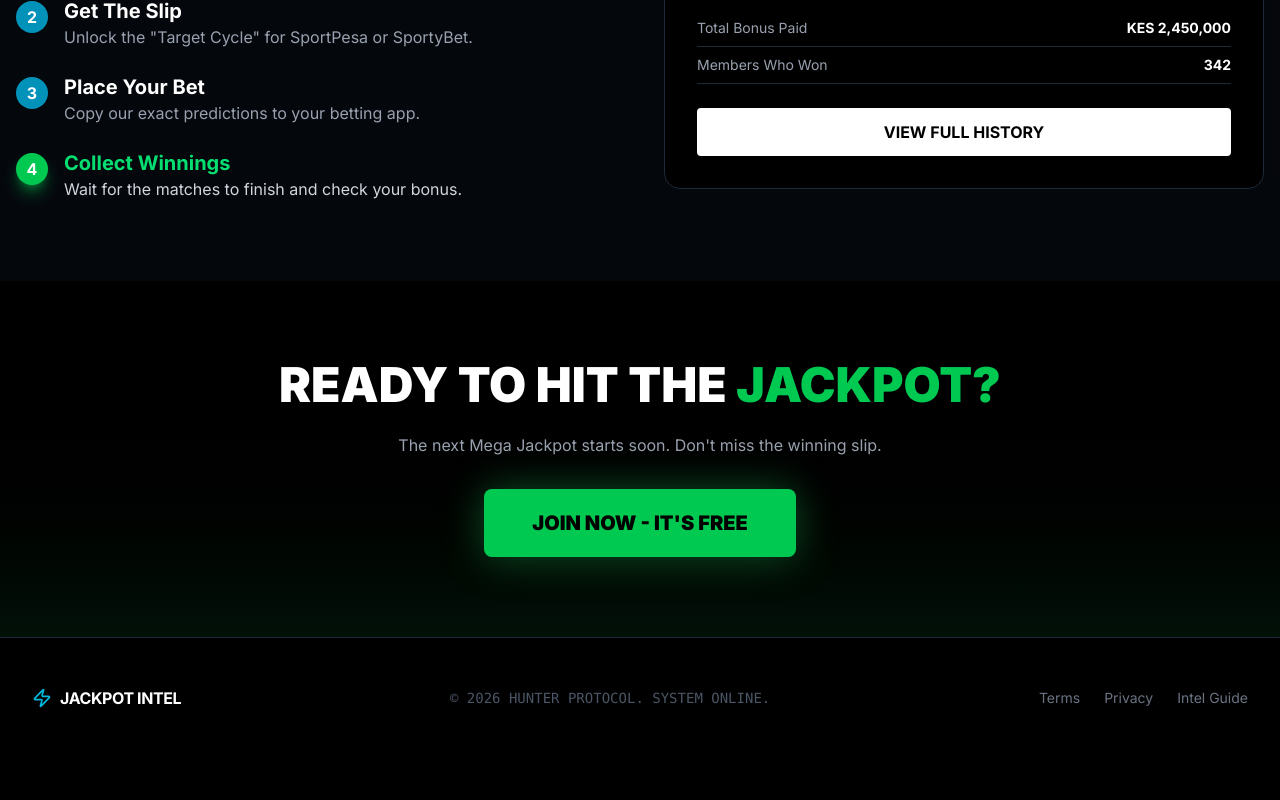
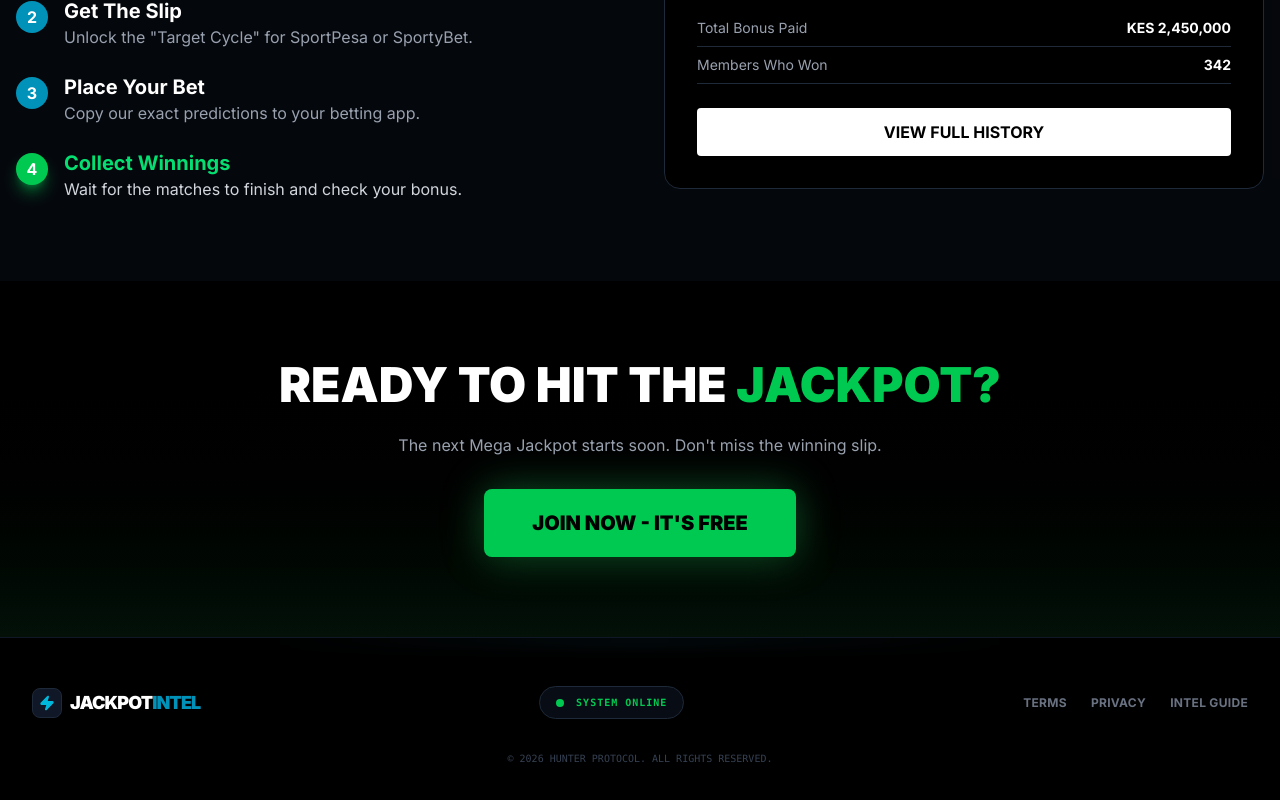
Before and after one commit to Donke-1/jackpot-intel, a Next.js app: page / in a window 1280 px wide. Shown: the part 1854-2654 px from the top of the page. Before the commit the page ends 2612 px from the top, so only its background shows below. Built offline with nearby package versions, Linux system fonts and the light colour scheme; no server answers; the database is empty.

Commit message:
footer and navbar to layout folder

```diff
--- a/components/Footer.tsx
+++ /dev/null
@@ -1,26 +0,0 @@
-import React from 'react';
-import { Zap } from 'lucide-react';
-
-export default function Footer() {
-  return (
-    <footer className="border-t border-gray-800 bg-black py-12">
-      <div className="max-w-7xl mx-auto px-4 sm:px-6 lg:px-8 flex flex-col md:flex-row justify-between items-center">
-
-        <div className="flex items-center space-x-2 mb-4 md:mb-0">
-          <Zap className="h-5 w-5 text-cyan-500" />
-          <span className="font-bold text-white tracking-tight">JACKPOT INTEL</span>
-        </div>
-
-        <div className="text-sm text-gray-600 font-mono">
-          &copy; {new Date().getFullYear()} HUNTER PROTOCOL. SYSTEM ONLINE.
-        </div>
-
-        <div className="flex space-x-6 mt-4 md:mt-0">
-          <a href="#" className="text-gray-500 hover:text-white transition-colors text-sm">Terms</a>
-          <a href="#" className="text-gray-500 hover:text-white transition-colors text-sm">Privacy</a>
-          <a href="#" className="text-gray-500 hover:text-white transition-colors text-sm">Intel Guide</a>
-        </div>
-      </div>
-    </footer>
-  );
-}
--- /dev/null
+++ b/components/layout/Footer.tsx
@@ -0,0 +1,58 @@
+'use client';
+
+import React from 'react';
+import { usePathname } from 'next/navigation';
+import { Zap } from 'lucide-react';
+
+export default function Footer() {
+  const pathname = usePathname();
+
+  // 1. SMART HIDE: Don't show this footer inside the Dashboard/Admin
+  if (pathname?.startsWith('/dashboard') || pathname?.startsWith('/admin')) {
+    return null;
+  }
+
+  return (
+    <footer className="border-t border-gray-900 bg-black py-12 relative overflow-hidden">
+      {/* Background Glow (Optional subtle effect) */}
+      <div className="absolute top-0 left-1/2 -translate-x-1/2 w-full max-w-3xl h-1 bg-gradient-to-r from-transparent via-cyan-900/50 to-transparent blur-sm" />
+
+      <div className="max-w-7xl mx-auto px-4 sm:px-6 lg:px-8 flex flex-col md:flex-row justify-between items-center gap-6">
+
+        {/* LEFT: Logo */}
+        <div className="flex items-center space-x-2">
+          <div className="bg-gray-900 p-1.5 rounded-lg border border-gray-800">
+            <Zap className="h-4 w-4 text-cyan-500 fill-current" />
+          </div>
+          <span className="font-black text-white tracking-tighter text-lg">
+            JACKPOT<span className="text-cyan-600">INTEL</span>
+          </span>
+        </div>
+
+        {/* CENTER: The "Green Live Thingy" (Status Beacon) */}
+        <div className="flex items-center space-x-3 bg-gray-900/50 px-4 py-2 rounded-full border border-gray-800">
+          <span className="relative flex h-2 w-2">
+            <span className="animate-ping absolute inline-flex h-full w-full rounded-full bg-green-400 opacity-75"></span>
+            <span className="relative inline-flex rounded-full h-2 w-2 bg-green-500"></span>
+          </span>
+          <span className="text-[10px] text-green-500 font-mono font-bold tracking-widest uppercase">
+            System Online
+          </span>
+        </div>
+
+        {/* RIGHT: Links */}
+        <div className="flex space-x-6">
+          <a href="#" className="text-gray-500 hover:text-cyan-400 transition-colors text-xs font-bold uppercase tracking-wide">Terms</a>
+          <a href="#" className="text-gray-500 hover:text-cyan-400 transition-colors text-xs font-bold uppercase tracking-wide">Privacy</a>
+          <a href="#" className="text-gray-500 hover:text-cyan-400 transition-colors text-xs font-bold uppercase tracking-wide">Intel Guide</a>
+        </div>
+
+      </div>
+
+      {/* Bottom Copyright */}
+      <div className="text-center mt-8 text-[10px] text-gray-700 font-mono">
+        &copy; {new Date().getFullYear()} HUNTER PROTOCOL. ALL RIGHTS RESERVED.
+      </div>
+    </footer>
+  );
+}
```
Also changed, not shown: app/layout.tsx (+6 -2 lines), components/layout/NavBar.tsx (renamed from components/Navbar.tsx).
